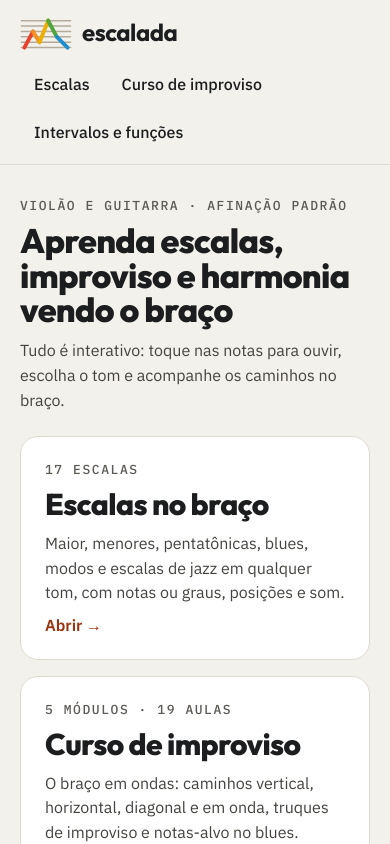
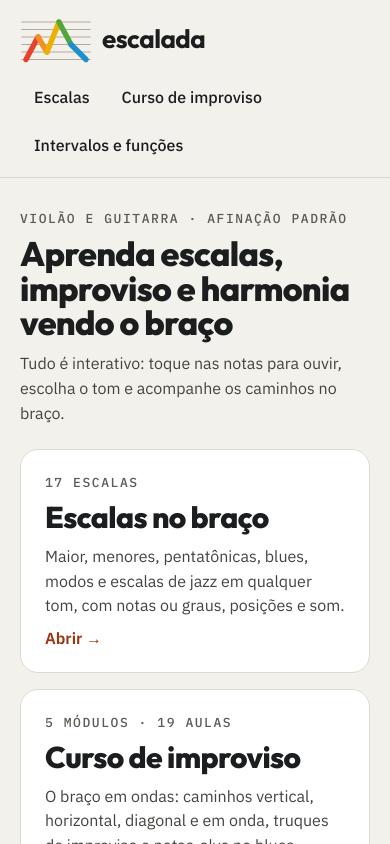
Before and after one commit to markintela/escalada, a Next.js app: page / in a window 390 px wide. Shown: the top 844 px of the page. Built offline with nearby package versions, Linux system fonts and the light colour scheme.

Commit message:
Logo maior no menu (web e celular) e cordas mais finas
Co-Authored-By: Claude Opus 5.5 <noreply@anthropic.com>

```diff
--- a/app/globals.css
+++ b/app/globals.css
@@ -36,7 +36,12 @@ button:focus-visible, a:focus-visible { outline: 3px solid #2563eb; outline-offs
   max-width: 1320px; margin: 0 auto; padding: 10px 20px;
   display: flex; flex-wrap: wrap; align-items: center; justify-content: space-between; gap: 8px 20px;
 }
-.brand { display: inline-flex; align-items: center; gap: 10px; min-height: 44px; font-family: 'Outfit', sans-serif; font-weight: 700; font-size: 24px; letter-spacing: -0.02em; color: var(--ink); text-decoration: none; }
+.brand { display: inline-flex; align-items: center; gap: 14px; min-height: 44px; font-family: 'Outfit', sans-serif; font-weight: 700; font-size: 32px; letter-spacing: -0.02em; color: var(--ink); text-decoration: none; }
+.brand-mark { display: block; width: 96px; height: auto; flex-shrink: 0; }
+@media (max-width: 640px) {
+  .brand { font-size: 26px; gap: 10px; }
+  .brand-mark { width: 72px; }
+}
 .navlinks { display: flex; flex-wrap: wrap; gap: 4px; }
 .navlink {
   min-height: 44px; display: inline-flex; align-items: center; padding: 0 14px; border-radius: 10px;
--- a/components/Logo.tsx
+++ b/components/Logo.tsx
@@ -10,14 +10,12 @@ const SEGMENTS = [
   { x1: 170, y1: 115, x2: 220, y2: 165, color: '#1E8FCB' },
 ];
 
-export default function LogoMark({ size = 48 }: { size?: number }) {
-  // Em tamanhos pequenos, as cordas precisam de um traço mais grosso
-  // (em unidades do viewBox) para continuarem visíveis na tela.
-  const stringWidth = size < 80 ? 7 : 3;
+// O tamanho vem do CSS (.brand-mark), para mudar entre web e celular.
+export default function LogoMark({ className = 'brand-mark' }: { className?: string }) {
+  const stringWidth = 4;
   return (
     <svg
-      width={size}
-      height={Math.round((size * 190) / 240)}
+      className={className}
       viewBox="0 0 240 190"
       fill="none"
       strokeLinecap="round"
--- a/components/Nav.tsx
+++ b/components/Nav.tsx
@@ -16,7 +16,7 @@ export default function Nav() {
     <nav className="topnav" aria-label="Principal">
       <div className="topnav-inner">
         <Link href="/" className="brand">
-          <LogoMark size={52} />
+          <LogoMark />
           escalada
         </Link>
         <div className="navlinks">
```
Also changed, not shown: app/icon.svg.
